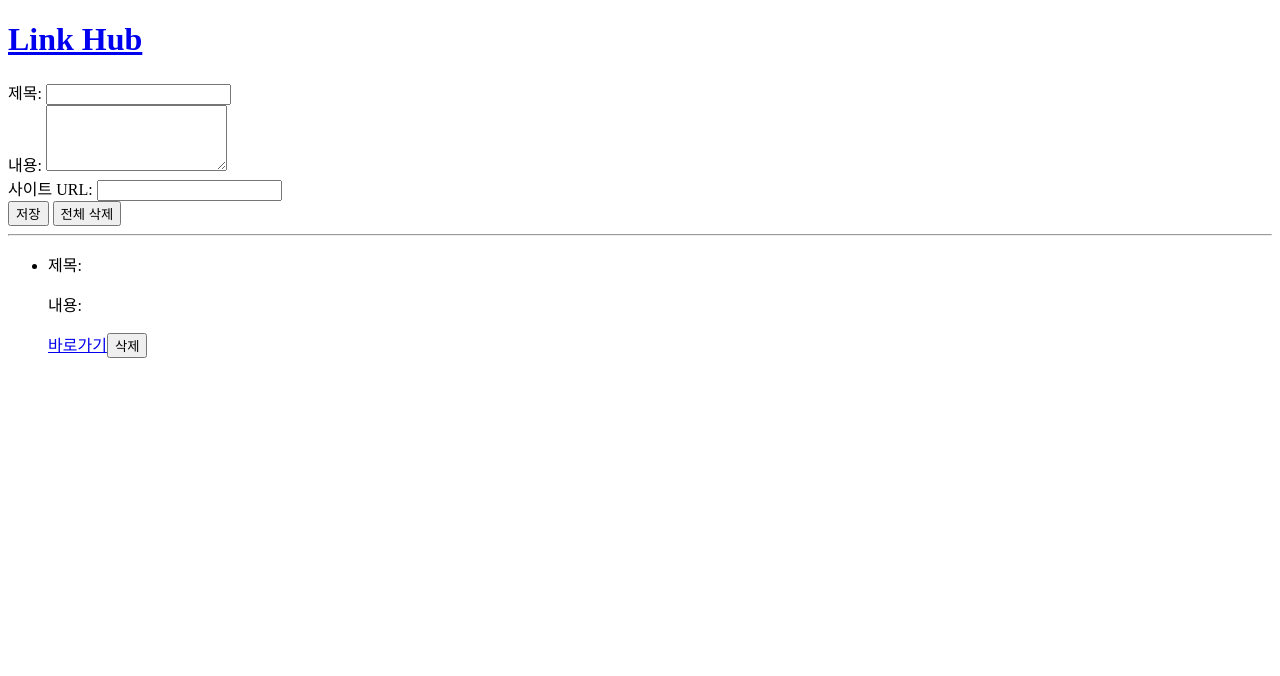
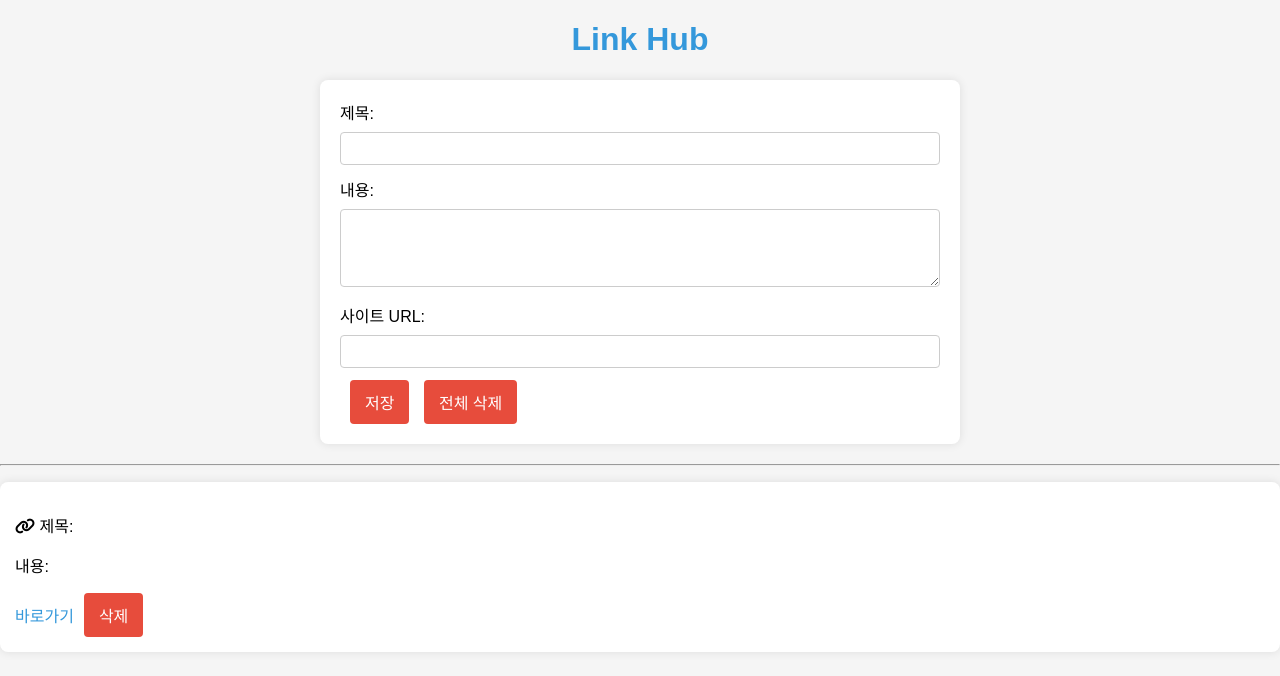
Before and after one commit to YoHaiYo/LinkHub_web, a plain HTML site: page index.html in a window 1280 px wide. Both pictures are taken after a click on the button "저장". Drawn offline with Linux system fonts and the light colour scheme.

Commit message:
css 입히기. css, js 파일 분리

```diff
--- /dev/null
+++ b/css/main.css
@@ -0,0 +1,81 @@
+body {
+  font-family: 'Arial', sans-serif;
+  background-color: #f5f5f5;
+  margin: 0;
+  padding: 0;
+}
+
+h1 {
+  text-align: center;
+  color: #333;
+}
+
+#memoForm {
+  max-width: 600px;
+  margin: 20px auto;
+  background-color: #fff;
+  padding: 20px;
+  border-radius: 8px;
+  box-shadow: 0 0 10px rgba(0, 0, 0, 0.1);
+}
+
+label {
+  display: block;
+  margin-bottom: 8px;
+}
+
+input[type="text"],
+input[type="url"],
+textarea {
+  width: 100%;
+  padding: 8px;
+  margin-bottom: 12px;
+  box-sizing: border-box;
+  border: 1px solid #ccc;
+  border-radius: 4px;
+}
+
+button {
+  background-color: #4caf50;
+  color: #fff;
+  padding: 10px 15px;
+  border: none;
+  border-radius: 4px;
+  cursor: pointer;
+  font-size: 16px;
+}
+
+button:hover {
+  background-color: #45a049;
+}
+
+#memoList {
+  list-style-type: none;
+  padding: 0;
+}
+
+li {
+  background-color: #fff;
+  margin: 10px 0;
+  padding: 15px;
+  border-radius: 8px;
+  box-shadow: 0 0 10px rgba(0, 0, 0, 0.1);
+}
+
+a {
+  text-decoration: none;
+  color: #3498db;
+}
+
+a:hover {
+  text-decoration: underline;
+}
+
+button {
+  margin-left: 10px;
+  background-color: #e74c3c;
+}
+
+button:hover {
+  background-color: #c0392b;
+}
--- a/index.html
+++ b/index.html
@@ -4,6 +4,12 @@
     <meta charset="UTF-8">
     <meta name="viewport" content="width=device-width, initial-scale=1.0">
     <title>Link Hub</title>
+    <!-- CSS -->
+    <link rel="stylesheet" href="/css/main.css">
+
+     <!-- Font Awesome 스타일시트 추가 -->
+    <script src="https://kit.fontawesome.com/f3455f3758.js" crossorigin="anonymous"></script>
+
 </head>
 <body>
 
@@ -30,148 +36,9 @@
   <ul id="memoList"></ul>
 <!-- 수정된 코드 -->
 
-<script>
-
-     function saveMemo() {
-    // 입력값 가져오기
-    const title = document.getElementById('title').value;
-    const content = document.getElementById('content').value;
-    let siteUrl = document.getElementById('siteUrl').value;
-
-    // 기존 메모 목록 가져오기
-    const memoList = getMemoList();
-
-    // 맨 끝에 있는 '/' 제거
-    siteUrl = siteUrl.replace(/\/$/, '');
-
-    // 새로운 메모 추가
-    const memo = {
-      t: title,
-      c: content,
-      u: siteUrl.replace('https://', '') // https:// 제거
-    };
-    memoList.push(memo);
-
-    // URL 업데이트
-    const params = new URLSearchParams();
-    memoList.forEach((memo, index) => {
-      params.set(`t${index + 1}`, memo.t);
-      params.set(`c${index + 1}`, memo.c);
-      params.set(`u${index + 1}`, memo.u);
-    });
-    window.history.pushState({}, null, `?${params.toString()}`);
-
-    // 메모 목록 업데이트
-    updateMemoList();
-  }
-
-  function getMemoList() {
-    const urlParams = new URLSearchParams(window.location.search);
-    let memoList = [];
-    let index = 1;
-
-    // t1, c1, u1부터 순서대로 존재하는 동안 메모를 가져와 목록에 추가
-    while (urlParams.has(`t${index}`)) {
-      const title = urlParams.get(`t${index}`) || '';
-      const content = urlParams.get(`c${index}`) || '';
-      const siteUrl = urlParams.get(`u${index}`) || '';
-
-      memoList.push({ t: title, c: content, u: siteUrl });
-
-      index++;
-    }
-
-    return memoList;
-  }
-
-  function updateMemoList() {
-    const memoListElement = document.getElementById('memoList');
-    memoListElement.innerHTML = '';
-
-    // 현재 URL의 쿼리 매개변수에서 메모 목록 가져오기
-    const memoList = getMemoList();
-
-    // 메모 목록 출력
-    memoList.forEach((memo, index) => {
-      const listItem = document.createElement('li');
-      const memoLink = document.createElement('a');
-      const deleteButton = document.createElement('button');
-      const titleParagraph = document.createElement('p');
-      const contentParagraph = document.createElement('p');
-
-      titleParagraph.textContent = `제목: ${memo.t}`;
-      contentParagraph.textContent = `내용: ${memo.c}`;
-
-      memoLink.innerHTML = '바로가기';
-      memoLink.href = "https://" + memo.u; // url에 빼고 저장한 https://를 다시 붙여주어 제대로된 링크값으로 바꾸기
-      memoLink.target = "_blank" // 새창으로 열기 추가
-
-      deleteButton.textContent = '삭제';
-      deleteButton.onclick = () => deleteMemo(index); // 삭제 버튼 클릭 시 해당 메모 삭제
-
-      listItem.appendChild(titleParagraph);
-      listItem.appendChild(contentParagraph);
-      listItem.appendChild(memoLink);
-      listItem.appendChild(deleteButton);
-      memoListElement.appendChild(listItem);
-    });
-  }
-
-  function deleteMemo(index) {
-    const memoList = getMemoList();
-
-    if (index >= 0 && index < memoList.length) {
-      memoList.splice(index, 1); // 해당 인덱스의 메모 삭제
-      const params = new URLSearchParams();
-
-      // 업데이트된 메모 목록을 URL에 반영
-      memoList.forEach((memo, index) => {
-        params.set(`t${index + 1}`, memo.t);
-        params.set(`c${index + 1}`, memo.c);
-        params.set(`u${index + 1}`, memo.u);
-      });
-
-      // 쿼리 매개변수로 업데이트된 메모 목록을 URL에 반영
-      window.history.pushState({}, null, `?${params.toString()}`);
-
-      // 메모 목록 업데이트
-      updateMemoList();
-    }
-  }
-
-  function deleteAllMemos() {
-    const memoList = getMemoList();
-
-    if (memoList.length > 0) {
-        if (confirm("전체 메모를 삭제하시겠습니까?")) {
-            // 전체 메모 삭제
-            const params = new URLSearchParams();
-            window.history.pushState({}, null, `?${params.toString()}`);
-
-            // 메모 목록 업데이트
-            updateMemoList();
-        }
-    } else {
-        alert("삭제할 메모가 없습니다.");
-    }
-}
-
-  // 페이지 로드 시 메모 목록 업데이트
-  window.addEventListener('load', updateMemoList);
-
-  // 앵커 링크 클릭 시 해당 메모의 URL로 이동
-  window.addEventListener('hashchange', () => {
-    const memoList = getMemoList();
-    // const memoIndex = parseInt(window.location.hash.substring(1));
-
-    if (!isNaN(memoIndex) && memoIndex >= 0 && memoIndex < memoList.length) {
-      const memo = memoList[memoIndex];
-      window.location.href = `${memo.u}`;
-    }
-  });
-</script>
 
 
 
+<script src="./js/main.js"></script>
 </body>
 </html>
--- /dev/null
+++ b/js/main.js
@@ -0,0 +1,146 @@
+
+function saveMemo() {
+  // 입력값 가져오기
+  const title = document.getElementById('title').value;
+  const content = document.getElementById('content').value;
+  let siteUrl = document.getElementById('siteUrl').value;
+
+  // 기존 메모 목록 가져오기
+  const memoList = getMemoList();
+
+  // 맨 끝에 있는 '/' 제거
+  siteUrl = siteUrl.replace(/\/$/, '');
+
+  // 새로운 메모 추가
+  const memo = {
+    t: title,
+    c: content,
+    u: siteUrl.replace('https://', '') // https:// 제거
+  };
+  memoList.push(memo);
+
+  // URL 업데이트
+  const params = new URLSearchParams();
+  memoList.forEach((memo, index) => {
+    params.set(`t${index + 1}`, memo.t);
+    params.set(`c${index + 1}`, memo.c);
+    params.set(`u${index + 1}`, memo.u);
+  });
+  window.history.pushState({}, null, `?${params.toString()}`);
+
+  // 메모 목록 업데이트
+  updateMemoList();
+}
+
+function getMemoList() {
+  const urlParams = new URLSearchParams(window.location.search);
+  let memoList = [];
+  let index = 1;
+
+  // t1, c1, u1부터 순서대로 존재하는 동안 메모를 가져와 목록에 추가
+  while (urlParams.has(`t${index}`)) {
+    const title = urlParams.get(`t${index}`) || '';
+    const content = urlParams.get(`c${index}`) || '';
+    const siteUrl = urlParams.get(`u${index}`) || '';
+
+    memoList.push({ t: title, c: content, u: siteUrl });
+
+    index++;
+  }
+
+  return memoList;
+}
+
+
+function updateMemoList() {
+  const memoListElement = document.getElementById('memoList');
+  memoListElement.innerHTML = '';
+
+  // 현재 URL의 쿼리 매개변수에서 메모 목록 가져오기
+  const memoList = getMemoList();
+
+  // 메모 목록 출력
+  memoList.forEach((memo, index) => {
+      const listItem = document.createElement('li');
+      const memoLink = document.createElement('a');
+      const deleteButton = document.createElement('button');
+      const titleParagraph = document.createElement('p');
+      const contentParagraph = document.createElement('p');
+
+      // Font Awesome 아이콘 추가
+      const icon = document.createElement('i');
+      icon.className = 'fas fa-link'; // 원하는 아이콘 클래스로 변경 가능
+
+      titleParagraph.appendChild(icon);
+      titleParagraph.innerHTML += ` 제목: ${memo.t}`;
+
+      contentParagraph.textContent = `내용: ${memo.c}`;
+
+      memoLink.innerHTML = '바로가기';
+      memoLink.href = "https://" + memo.u;
+      memoLink.target = "_blank";
+
+      deleteButton.textContent = '삭제';
+      deleteButton.onclick = () => deleteMemo(index);
+
+      listItem.appendChild(titleParagraph);
+      listItem.appendChild(contentParagraph);
+      listItem.appendChild(memoLink);
+      listItem.appendChild(deleteButton);
+      memoListElement.appendChild(listItem);
+  });
+}
+
+
+function deleteMemo(index) {
+  const memoList = getMemoList();
+
+  if (index >= 0 && index < memoList.length) {
+    memoList.splice(index, 1); // 해당 인덱스의 메모 삭제
+    const params = new URLSearchParams();
+
+    // 업데이트된 메모 목록을 URL에 반영
+    memoList.forEach((memo, index) => {
+      params.set(`t${index + 1}`, memo.t);
+      params.set(`c${index + 1}`, memo.c);
+      params.set(`u${index + 1}`, memo.u);
+    });
+
+    // 쿼리 매개변수로 업데이트된 메모 목록을 URL에 반영
+    window.history.pushState({}, null, `?${params.toString()}`);
+
+    // 메모 목록 업데이트
+    updateMemoList();
+  }
+}
+
+function deleteAllMemos() {
+  const memoList = getMemoList();
+
+  if (memoList.length > 0) {
+      if (confirm("전체 메모를 삭제하시겠습니까?")) {
+          // 전체 메모 삭제
+          const params = new URLSearchParams();
+          window.history.pushState({}, null, `?${params.toString()}`);
+
+          // 메모 목록 업데이트
+          updateMemoList();
+      }
+  } else {
+      alert("삭제할 메모가 없습니다.");
+  }
+}
+
+// 페이지 로드 시 메모 목록 업데이트
+window.addEventListener('load', updateMemoList);
+
+// 앵커 링크 클릭 시 해당 메모의 URL로 이동
+window.addEventListener('hashchange', () => {
+  const memoList = getMemoList();
+  // const memoIndex = parseInt(window.location.hash.substring(1));
+
+  if (!isNaN(memoIndex) && memoIndex >= 0 && memoIndex < memoList.length) {
+    const memo = memoList[memoIndex];
+    window.location.href = `${memo.u}`;
+  }
+});
```
